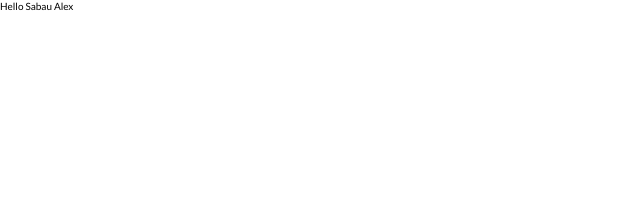
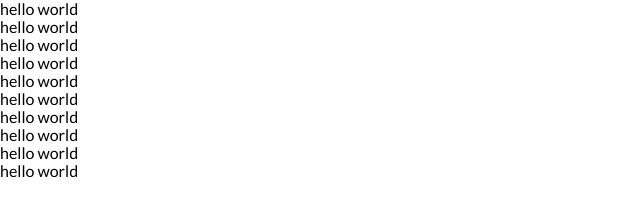
Before and after one commit to zmedd/zmed-alex-curs, a plain HTML site: page index.html in a window 1280 px wide. Shown: the whole page, without its empty margins (0-640 px from the left). Drawn offline with Linux system fonts and the light colour scheme.

Commit message:
mai multe schimbari

```diff
--- a/index.html
+++ b/index.html
@@ -13,6 +13,47 @@
     <link rel="stylesheet" href="css/style.css" />
   </head>
   <body>
-    Hello Sabau Alex
+    <div class="container">
+      <div class="row">
+        <div class="col">
+          <p>hello world</p>
+        </div>
+        <div class="col">
+          <p>hello world</p>
+        </div>
+      </div>
+      <div class="row">
+        <div class="col">
+          <p>hello world</p>
+        </div>
+        <div class="col">
+          <p>hello world</p>
+        </div>
+      </div>
+      <div class="row">
+        <div class="col">
+          <p>hello world</p>
+        </div>
+        <div class="col">
+          <p>hello world</p>
+        </div>
+      </div>
+      <div class="row">
+        <div class="col">
+          <p>hello world</p>
+        </div>
+        <div class="col">
+          <p>hello world</p>
+        </div>
+      </div>
+      <div class="row">
+        <div class="col">
+          <p>hello world</p>
+        </div>
+        <div class="col">
+          <p>hello world</p>
+        </div>
+      </div>
+    </div>
   </body>
 </html>
```
